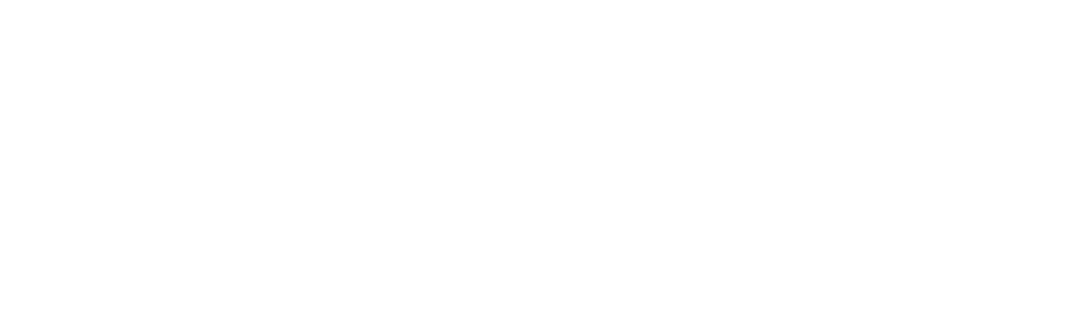
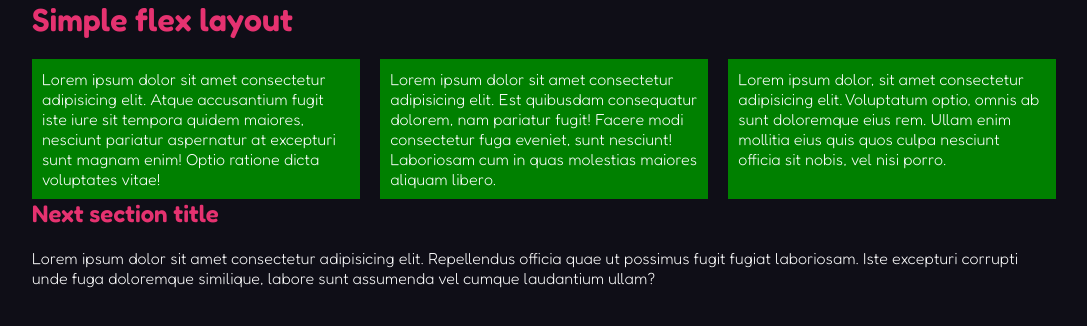
Before and after one commit to costanzazanoletti/jana60-simple-flex-layout, a plain HTML site: page index.html in a window 1280 px wide. Shown: the whole page, without its empty margins (96-1183 px from the left). Drawn offline with Linux system fonts and the light colour scheme.

Commit message:
struttura a blocchi

```diff
--- a/index.html
+++ b/index.html
@@ -13,5 +13,39 @@
     <link rel="stylesheet" href="style.css" />
     <title>Simple flex layout</title>
   </head>
-  <body></body>
+  <body>
+    <header class="container">
+      <h1>Simple flex layout</h1>
+    </header>
+    <main class="container">
+      <div class="flex-container">
+        <div class="item">
+          Lorem ipsum dolor sit amet consectetur adipisicing elit. Atque
+          accusantium fugit iste iure sit tempora quidem maiores, nesciunt
+          pariatur aspernatur at excepturi sunt magnam enim! Optio ratione dicta
+          voluptates vitae!
+        </div>
+        <div class="item">
+          Lorem ipsum dolor sit amet consectetur adipisicing elit. Est quibusdam
+          consequatur dolorem, nam pariatur fugit! Facere modi consectetur fuga
+          eveniet, sunt nesciunt! Laboriosam cum in quas molestias maiores
+          aliquam libero.
+        </div>
+        <div class="item">
+          Lorem ipsum dolor, sit amet consectetur adipisicing elit. Voluptatum
+          optio, omnis ab sunt doloremque eius rem. Ullam enim mollitia eius
+          quis quos culpa nesciunt officia sit nobis, vel nisi porro.
+        </div>
+      </div>
+    </main>
+    <footer class="container">
+      <h2>Next section title</h2>
+      <p>
+        Lorem ipsum dolor sit amet consectetur adipisicing elit. Repellendus
+        officia quae ut possimus fugit fugiat laboriosam. Iste excepturi
+        corrupti unde fuga doloremque similique, labore sunt assumenda vel
+        cumque laudantium ullam?
+      </p>
+    </footer>
+  </body>
 </html>
--- a/style.css
+++ b/style.css
@@ -0,0 +1,34 @@
+/* reset */
+* {
+  margin: 0;
+  padding: 0;
+  box-sizing: border-box;
+}
+/* commons */
+body {
+  background-color: #0f0e17;
+  color: #fff;
+  font-family: 'Fredoka', sans-serif;
+}
+
+h1,
+h2 {
+  color: #e53270;
+  margin-bottom: 20px;
+}
+
+/* layout */
+.container {
+  width: 80%;
+  margin: 0 auto;
+}
+.flex-container {
+  display: flex;
+  justify-content: space-between;
+}
+.item {
+  width: 32%;
+  padding: 10px;
+  /* da rimuovere */
+  background-color: green;
+}
```
